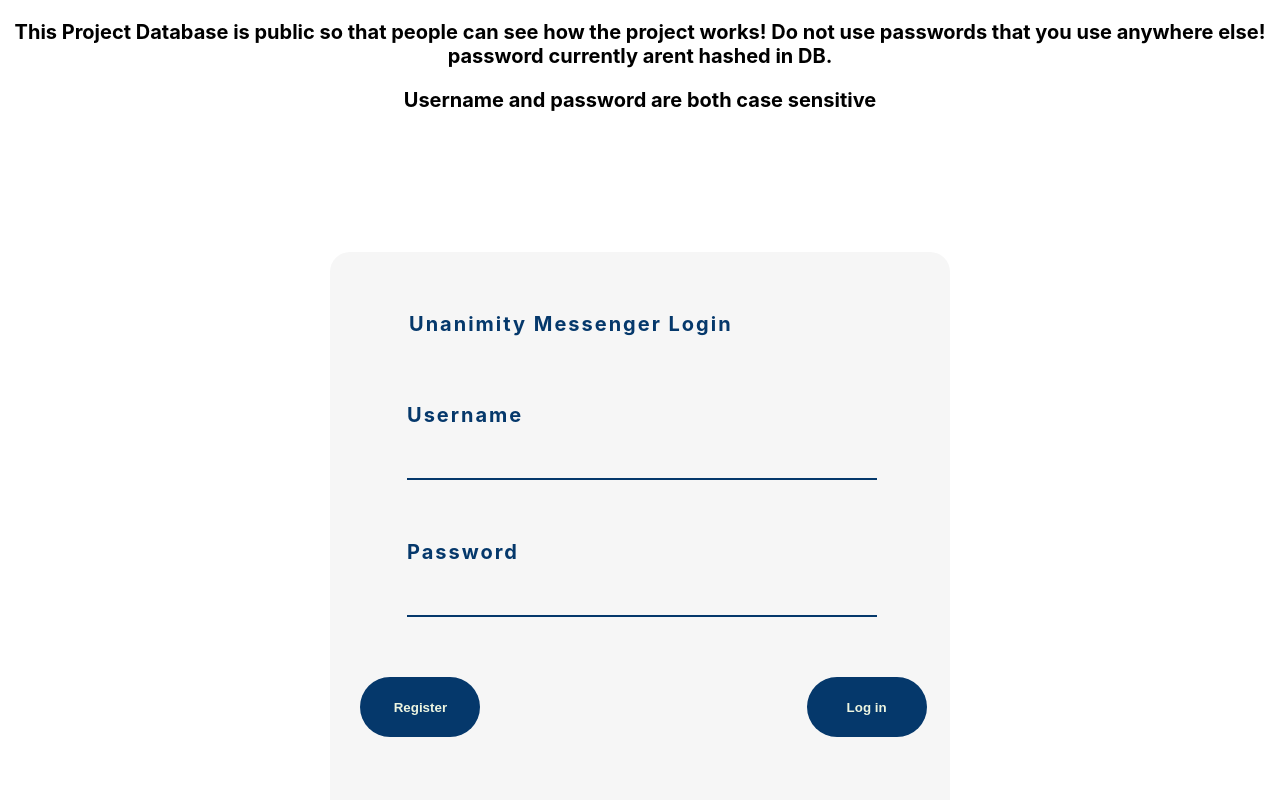
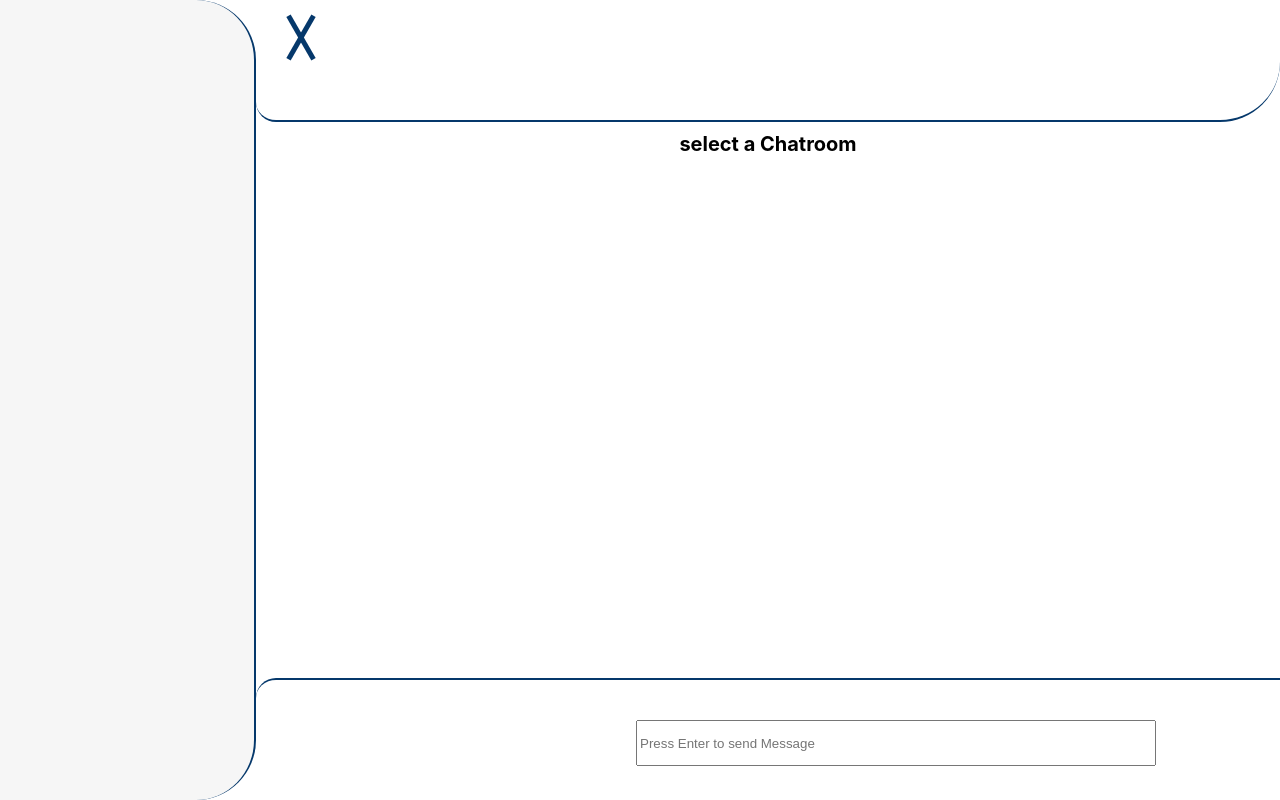
Before and after one commit to Blaine137/unanimity, a React (Create React App) app in the folder unanimity/: page / in a window 1280 px wide. Built offline with nearby package versions, Linux system fonts and the light colour scheme; no server answers.

Commit message:
animated the burger menu

```diff
--- a/unanimity/src/components/MainContent/Header/Header.js
+++ b/unanimity/src/components/MainContent/Header/Header.js
@@ -1,22 +1,50 @@
 import React from 'react';
 import styles from './Header.module.css';
 
-const header = (props) => {
+const header = ( props ) => {
 
-    return(
-        <header className={styles.header}>
+            let burger = null;
 
-            <div onClick={ ( ) => { props.showSidebar() } } className={styles.burger}  >
+                    //if props.showSidebar is true
+            if( props.showSidebar ) {
 
-                        <div className={styles.burgerTop}></div>
-                        <div className={styles.burgerBottom}></div>
+                    //make the burger button a X
+                burger = <div onClick = { ( ) => { props.toggleSidebar( ) } } className = { styles.close }  >
 
-            </div>
+                                <div className = { styles.closeTop } ></div>
+                                <div className = { styles.closeMiddle } ></div>
+                                <div className = { styles.closeBottom } ></div>
 
-            <h3 className={styles.header3}>
-                {props.currentChatRoomName}
-            </h3>
-        </header>
-    );
+                    </div>;
+
+            } else {
+                        //if false then make the burger button
+                burger = <div onClick={ ( ) => { props.toggleSidebar( ) } } className = { styles.burger }  >
+
+                            <div className = { styles.burgerTop } ></div>
+                            <div className = { styles.burgerMiddle } ></div>
+                            <div className = { styles.burgerBottom } ></div>
+
+                        </div>;
+
+            }
+
+        return(
+
+            <header className = { styles.header } >
+
+                { burger }
+
+                <h3 className = { styles.header3 } >
+
+                    { props.currentChatRoomName }
+
+                </h3>
+
+            </header>
+
+        );//return
+
 }
+
 export default header;
--- a/unanimity/src/components/MainContent/Header/Header.module.css
+++ b/unanimity/src/components/MainContent/Header/Header.module.css
@@ -1,27 +1,77 @@
+
 .burger{
-
-
+  position: relative;
+  top: 0;
   z-index: 1;
   height: 50px;
   width: 50px;
   cursor: pointer;
   padding: 0;
+
+}
+
+.close{
+  position: relative;
+  top: -10px;
+  z-index: 1;
+  height: 50px;
+  width: 50px;
+  cursor: pointer;
+  padding: 0;
+
+}
+
+.closeTop{
+  height: 5px;
+  width: auto;
+  background-color: #05386B;
+  position: relative;
+  top: 25px;
+  transform: rotate(60deg);
+  transition: transform 1s ease-in-out;
+}
+
+.closeMiddle{
+  height: 5px;
+  width: auto;
+  background-color: #05386B;
+  opacity: 0;
+}
+
+.closeBottom{
+  position: relative;
+  top: 15px;
+  height: 5px;
+  width: auto;
+  background-color: #05386B;
+  transform: rotate(-60deg);
+  transition: transform 1s ease-in-out;
 }
 
 .burgerTop{
   height: 5px;
+
   width: auto;
   background-color: #05386B;
   margin-bottom: 5px;
+
   /* transform: rotate(50deg);   */
+}
 
+.burgerMiddle{
+  height: 5px;
+  width: auto;
+  background-color: #05386B;
 
+  margin-bottom: 5px;
+  /* transform: rotate(50deg);   */
 }
 
 .burgerBottom{
   height: 5px;
   width: auto;
   background-color: #05386B;
+
   /* transform: rotate(-60deg);   */
 }
 
@@ -37,6 +87,7 @@
     background-color: white;
     position: relative;
 
+
 }
 
 .header3{
@@ -44,84 +95,4 @@
     color: #05386B;
     position: absolute;
     top: 14%;
-    animation-name: rubberBand;
-    animation-duration: 3s;
-    animation-iteration-count: 1;
-    animation-direction: normal;
-    animation-delay: 2s;
-
 }
-
-@keyframes rubberBand {
-    from {
-      -webkit-transform: scale3d(1, 1, 1);
-      transform: scale3d(1, 1, 1);
-    }
-
-    30% {
-      -webkit-transform: scale3d(1.25, 0.75, 1);
-      transform: scale3d(1.25, 0.75, 1);
-    }
-
-    40% {
-      -webkit-transform: scale3d(0.75, 1.25, 1);
-      transform: scale3d(0.75, 1.25, 1);
-    }
-
-    50% {
-      -webkit-transform: scale3d(1.15, 0.85, 1);
-      transform: scale3d(1.15, 0.85, 1);
-    }
-
-    65% {
-      -webkit-transform: scale3d(0.95, 1.05, 1);
-      transform: scale3d(0.95, 1.05, 1);
-    }
-
-    75% {
-      -webkit-transform: scale3d(1.05, 0.95, 1);
-      transform: scale3d(1.05, 0.95, 1);
-    }
-
-    to {
-      -webkit-transform: scale3d(1, 1, 1);
-      transform: scale3d(1, 1, 1);
-    }
-  }
-
-  -webkit-@keyframes rubberBand {
-    from {
-      -webkit-transform: scale3d(1, 1, 1);
-      transform: scale3d(1, 1, 1);
-    }
-
-    30% {
-      -webkit-transform: scale3d(1.25, 0.75, 1);
-      transform: scale3d(1.25, 0.75, 1);
-    }
-
-    40% {
-      -webkit-transform: scale3d(0.75, 1.25, 1);
-      transform: scale3d(0.75, 1.25, 1);
-    }
-
-    50% {
-      -webkit-transform: scale3d(1.15, 0.85, 1);
-      transform: scale3d(1.15, 0.85, 1);
-    }
-
-    65% {
-      -webkit-transform: scale3d(0.95, 1.05, 1);
-      transform: scale3d(0.95, 1.05, 1);
-    }
-
-    75% {
-      -webkit-transform: scale3d(1.05, 0.95, 1);
-      transform: scale3d(1.05, 0.95, 1);
-    }
-
-    to {
-      -webkit-transform: scale3d(1, 1, 1);
-      transform: scale3d(1, 1, 1);
-    }
-  }
--- a/unanimity/src/components/MainContent/MainContent.js
+++ b/unanimity/src/components/MainContent/MainContent.js
@@ -6,7 +6,7 @@ const mainContent = (props) => {
 
     return(
        <Fragment>
-            <Header currentChatRoomName={ props.currentChatRoomName } showSidebar = { props.toggleSidebar } />
+            <Header currentChatRoomName={ props.currentChatRoomName } toggleSidebar = { props.toggleSidebar } showSidebar = { props.showSidebar } />
             <ChatRoom currentChatRoom={ props.currentChatRoom } />
             <Input newMessage={ props.newMessage } />
        </Fragment>
--- a/unanimity/src/containers/Authentication/Authentication.js
+++ b/unanimity/src/containers/Authentication/Authentication.js
@@ -7,9 +7,9 @@ class Authentication extends Component {
 
     state = {
 
-        authenticated: false,
-        userID:null,
-        username: null
+        authenticated: true,
+        userID:1,
+        username: 'Blaine'
 
     }
 /*
@@ -54,9 +54,6 @@ TODO: add password hashing!
 
             }//if newUser and newPassword not null
         } );
-
-
-
 
     }
 
@@ -121,7 +118,6 @@ TODO: add password hashing!
 
         //inform user that account was created
         alert( "Your account has been created!" );
-
 
     }
 
--- a/unanimity/src/containers/Messenger/Messenger.js
+++ b/unanimity/src/containers/Messenger/Messenger.js
@@ -19,7 +19,8 @@ class Messenger extends Component {
         currentChatRoomName: null,
         username: null,
         showSidebar: true,
-        sidebarInlineStyles: { display: 'block'}
+        sidebarInlineStyles: { display: 'block'},
+        renderHeader: false
 
     }
 
@@ -279,6 +280,7 @@ class Messenger extends Component {
                                  currentChatRoom = { this.state.currentChatRoom }
                                  currentChatRoomName = { this.state.currentChatRoomName }
                                  toggleSidebar = { this.setShowSidebar }
+                                 showSidebar={ this.state.showSidebar }
                     />
 
                 </div>
```
